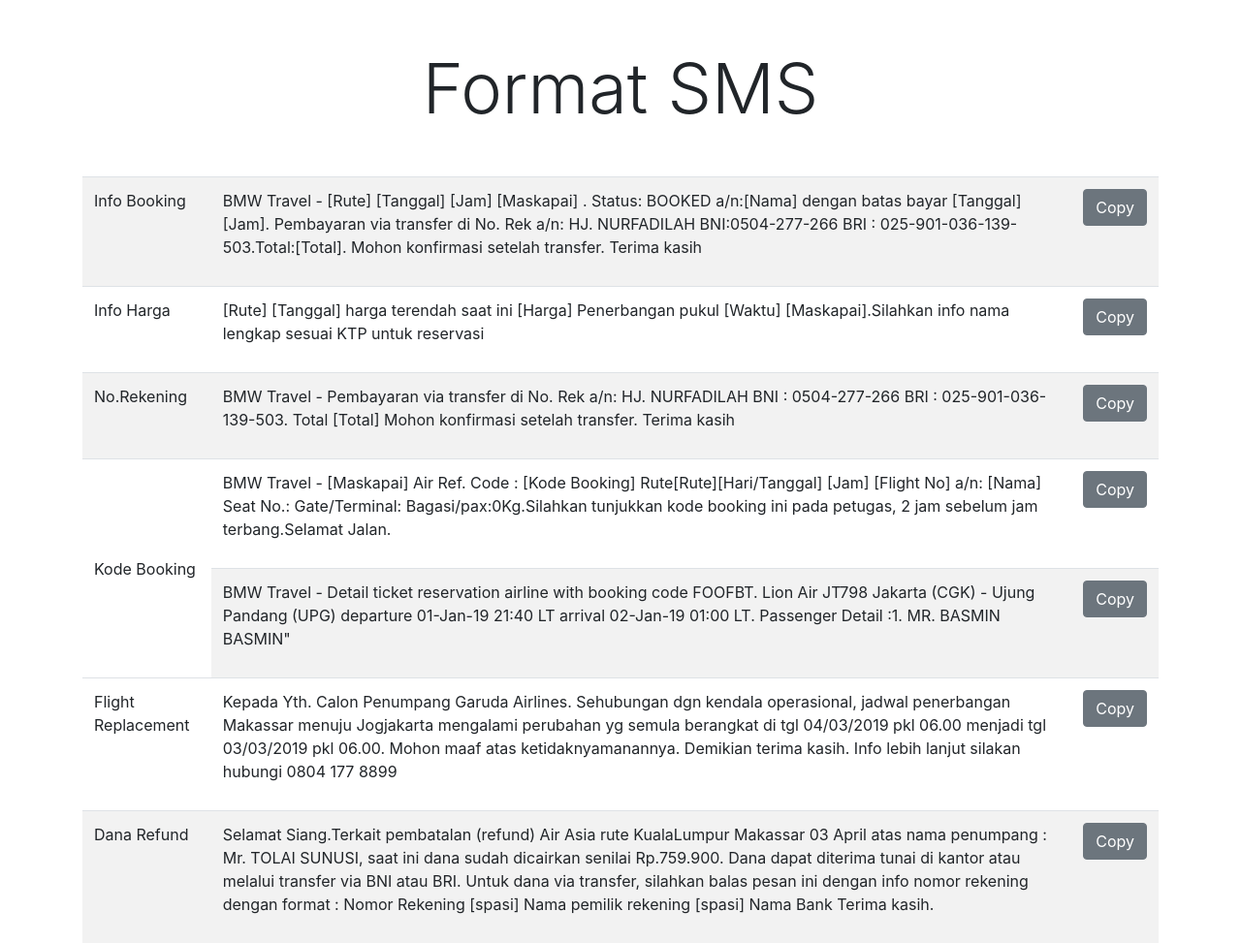
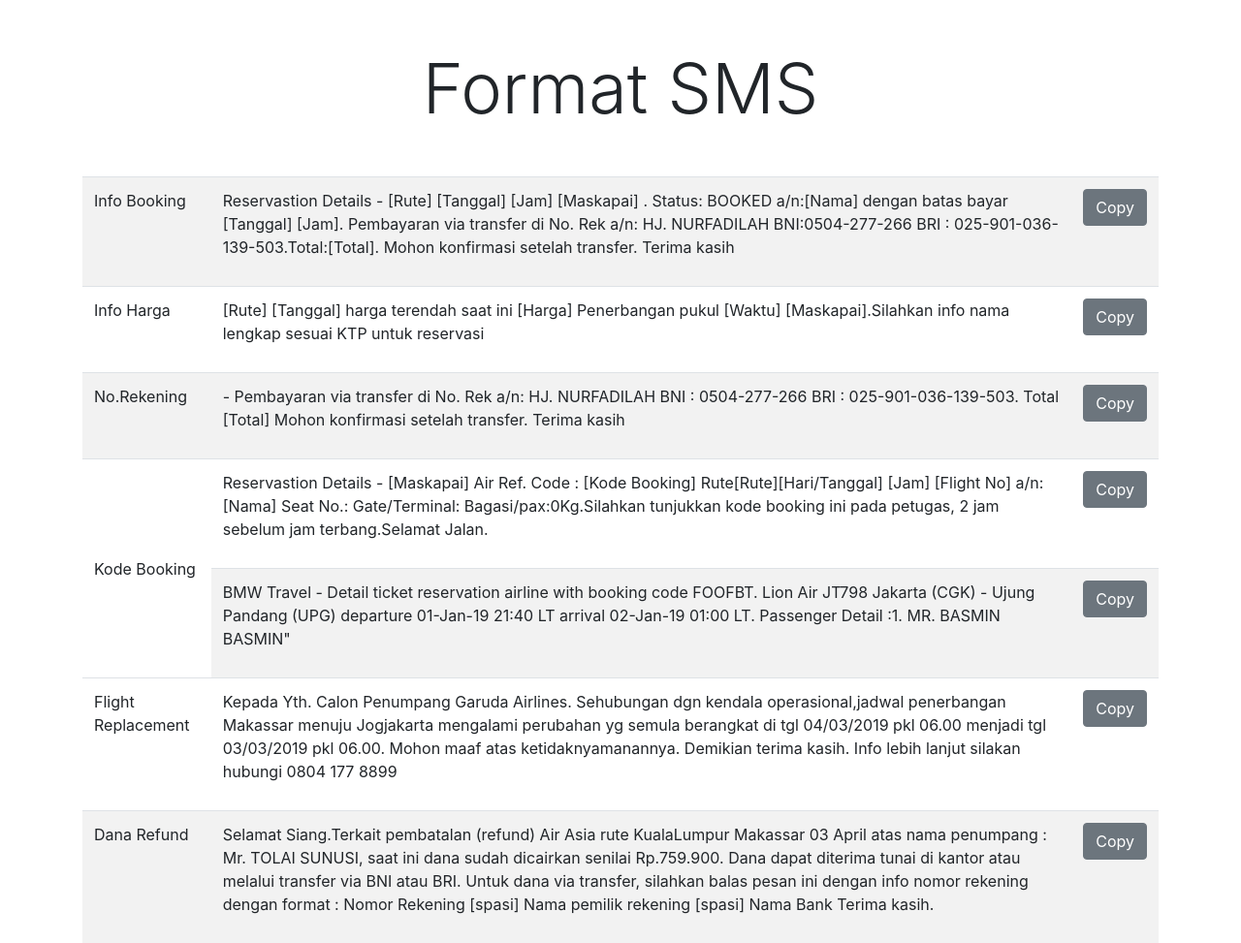
Before and after one commit to fuad2101/pages, a PHP site: page /format_sms.php in a window 1280 px wide. Shown: the part 56-1029 px from the top of the page at 97% size. Run offline with PHP 8.4, Linux system fonts and the light colour scheme; some libraries are stand-ins or nearby versions.

Commit message:
Update Format SMS

```diff
--- a/format_sms.php
+++ b/format_sms.php
@@ -1,5 +1,6 @@
 <?php
 require ('header.php');
+
 ?>
     <div class="container">
         <h1 class="display-3 text-center my-5">Format SMS</h1>
@@ -8,7 +9,7 @@
                 <tr>
                     <td class="">Info Booking</td>
                     <td scope="row">
-                        <p id="1">BMW Travel - [Rute] [Tanggal] [Jam] [Maskapai] . Status: BOOKED a/n:[Nama] dengan batas bayar [Tanggal] [Jam]. Pembayaran via transfer di No. Rek a/n: HJ. NURFADILAH BNI:0504-277-266 BRI : 025-901-036-139-503.Total:[Total]. Mohon konfirmasi setelah transfer. Terima kasih</p>
+                        <p id="1">Reservastion Details - [Rute] [Tanggal] [Jam] [Maskapai] . Status: BOOKED a/n:[Nama] dengan batas bayar [Tanggal] [Jam]. Pembayaran via transfer di No. Rek a/n: HJ. NURFADILAH BNI:0504-277-266 BRI : 025-901-036-139-503.Total:[Total]. Mohon konfirmasi setelah transfer. Terima kasih</p>
                     </td>
                     <td>
                         <button class="btn btn-secondary" onclick="copyToClipboard('#1')"
@@ -28,7 +29,7 @@
                 <tr>
                     <td>No.Rekening</td>
                     <td scope="row">
-                        <p id="3">BMW Travel - Pembayaran via transfer di No. Rek a/n: HJ. NURFADILAH BNI : 0504-277-266 BRI : 025-901-036-139-503. Total [Total] Mohon konfirmasi setelah transfer. Terima kasih</p>
+                        <p id="3"> - Pembayaran via transfer di No. Rek a/n: HJ. NURFADILAH BNI : 0504-277-266 BRI : 025-901-036-139-503. Total [Total] Mohon konfirmasi setelah transfer. Terima kasih</p>
                     </td>
                     <td>
                         <button class="btn btn-secondary" onclick="copyToClipboard('#3')"
@@ -38,7 +39,7 @@
                 <tr>
                     <td rowspan="2" class="align-middle">Kode Booking</td>
                     <td scope="row">
-                        <p id="4">BMW Travel - [Maskapai] Air Ref. Code : [Kode Booking] Rute[Rute][Hari/Tanggal] [Jam] [Flight No] a/n: [Nama] Seat No.: Gate/Terminal: Bagasi/pax:0Kg.Silahkan tunjukkan kode booking ini pada petugas, 2 jam sebelum jam terbang.Selamat Jalan.</p>
+                        <p id="4">Reservastion Details - [Maskapai] Air Ref. Code : [Kode Booking] Rute[Rute][Hari/Tanggal] [Jam] [Flight No] a/n: [Nama] Seat No.: Gate/Terminal: Bagasi/pax:0Kg.Silahkan tunjukkan kode booking ini pada petugas, 2 jam sebelum jam terbang.Selamat Jalan.</p>
                     <td>
                         <button class="btn btn-secondary" onclick="copyToClipboard('#4')"
                             onmouseout="outFunc()">Copy</button>
@@ -57,8 +58,7 @@
                 <tr>
                     <td>Flight Replacement</td>
                     <td scope="row">
-                        <p id="5">Kepada Yth. Calon Penumpang Garuda Airlines. Sehubungan dgn kendala operasional,
-                            jadwal penerbangan Makassar menuju Jogjakarta mengalami perubahan yg semula berangkat di tgl 04/03/2019 pkl 06.00 menjadi tgl 03/03/2019 pkl 06.00. Mohon maaf atas ketidaknyamanannya. Demikian terima kasih. Info lebih lanjut silakan hubungi 0804 177 8899</p>
+                        <p id="5">Kepada Yth. Calon Penumpang Garuda Airlines. Sehubungan dgn kendala operasional,jadwal penerbangan Makassar menuju Jogjakarta mengalami perubahan yg semula berangkat di tgl 04/03/2019 pkl 06.00 menjadi tgl 03/03/2019 pkl 06.00. Mohon maaf atas ketidaknyamanannya. Demikian terima kasih. Info lebih lanjut silakan hubungi 0804 177 8899</p>
                     </td>
                     <td>
                         <button class="btn btn-secondary" onclick="copyToClipboard('#5')"
```
